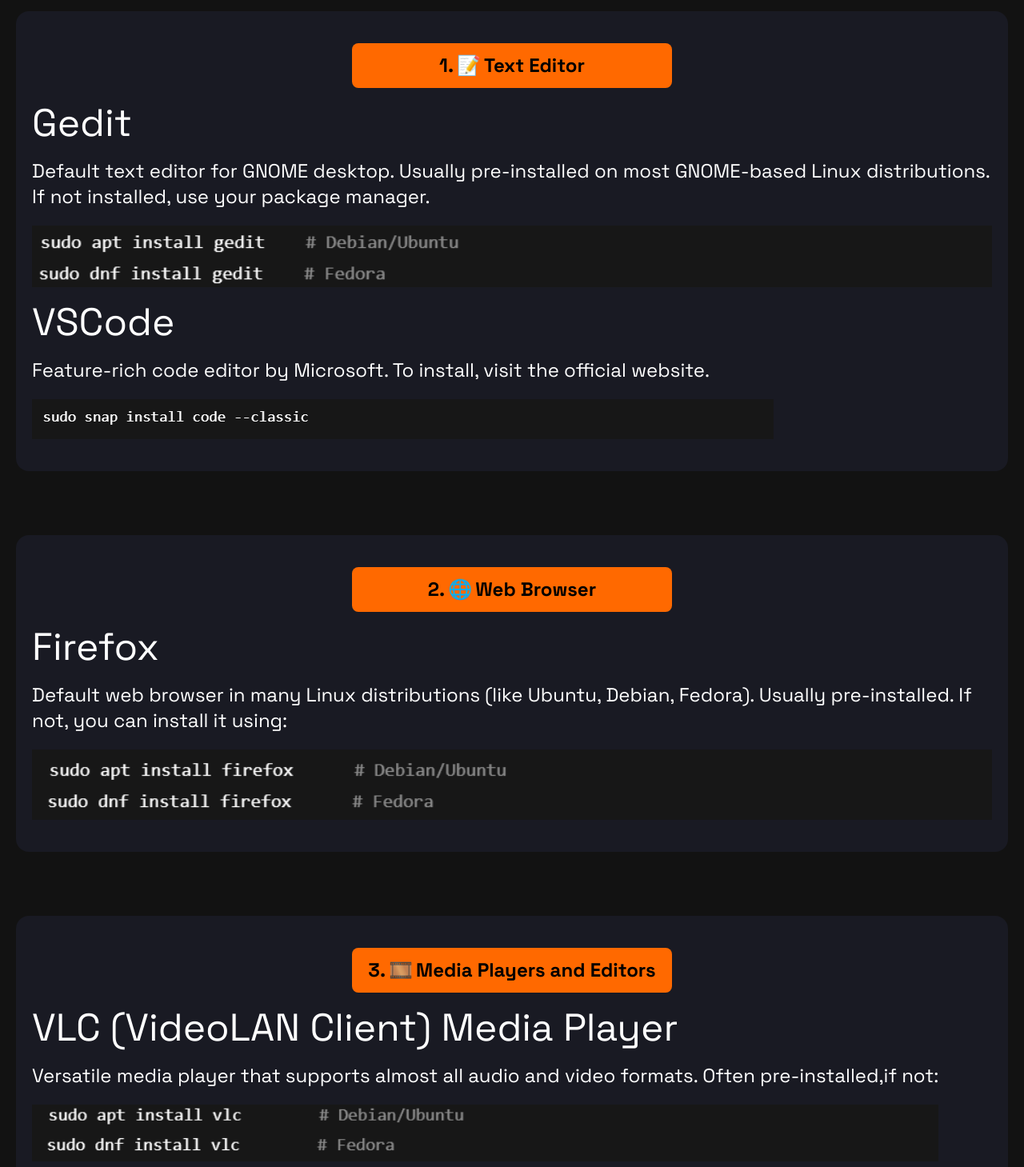
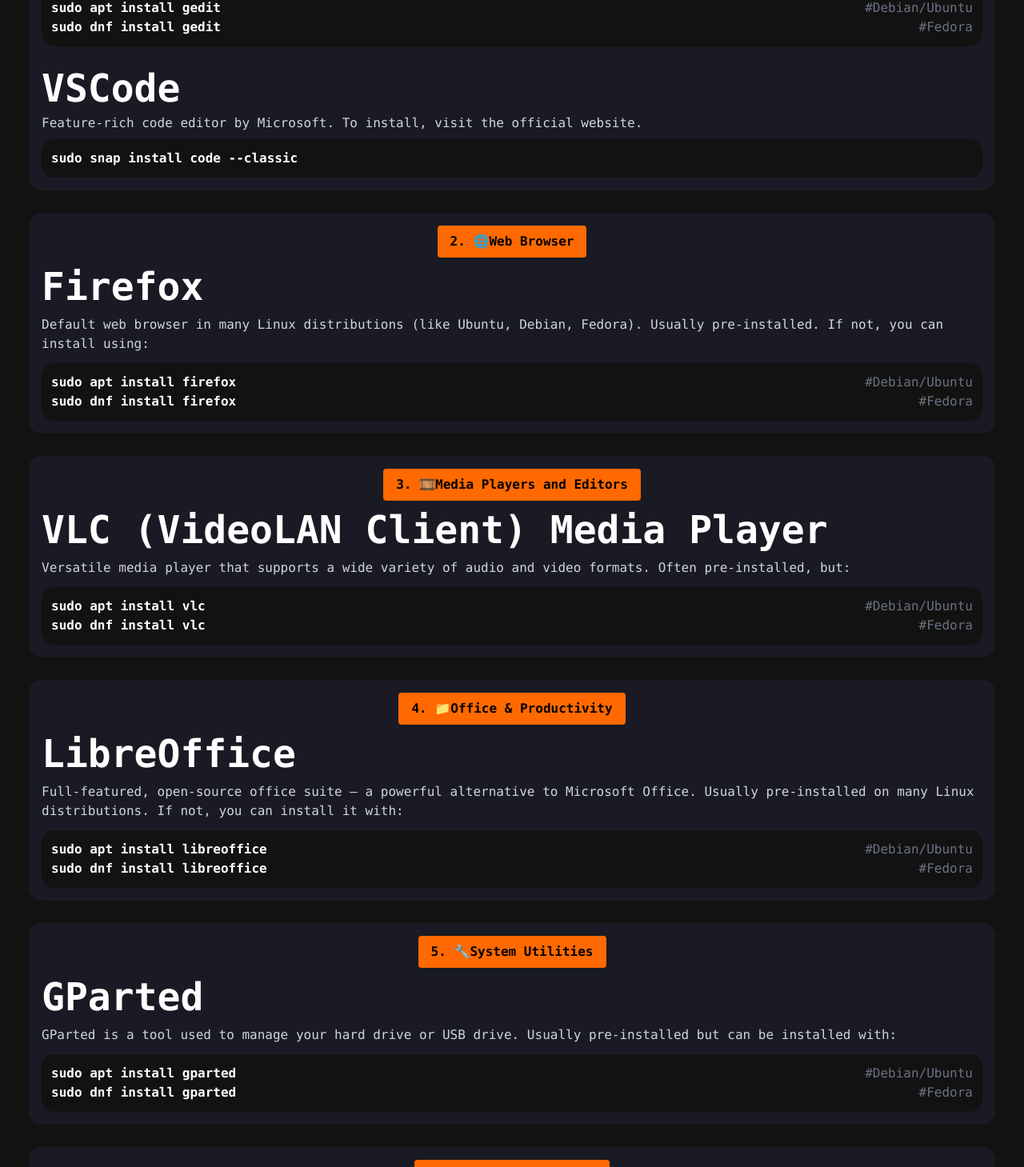
Before and after one commit to ZE206/GLUG-Website, a React (Vite) app: page /recommended-software in a window 1280 px wide. Shown: the part 380-1839 px from the top of the page at 80% size. Built offline with nearby package versions, Linux system fonts and the light colour scheme.

Commit message:
som changes

```diff
--- a/src/components/Recommended_software/rec.tsx
+++ b/src/components/Recommended_software/rec.tsx
@@ -1,112 +1,130 @@
 import '../../App.css'
 import Footer from '../Footer';
-function Box(props: { icon: string; title: string,softwares:software[],idx:string }) {
+
+function terminalcode(str:string, str1:string = "",isgreentext:boolean = false){
+    if(isgreentext){
+        return (
+            <div className='bg rounded-lg text-sm md:text-lg text-white font-mono'>
+                <span>nmcli dev wifi list</span><span>ncmli dev  wifi connect <span className='text-green-500'>"Your network"</span> password <span className='text-green-500'>"Your password"</span></span>
+            </div>
+        )
+    }
     return (
-        <div className='flex w-full py-5 md:py-10 gap-5 flex-col container px-5 justify-center rounded-2xl'>
-            <div className='w-full bg-orange-500 flex self-center justify-center items-center p-3 gap-1 text-black font-extrabold rounded-lg text-black-500 md:w-1/3'>
-                <span>{props.idx}.</span>
-                <div className='text-white'>{props.icon}</div>
-                <div className=''>{props.title}</div>
+        <div className='bg p-3 flex justify-between rounded-lg text-sm md:text-lg text-white font-mono'>
+            <span className='text-white'>{str}</span>
+            <span className='text-gray-500 text-sm ml-2'>{str1}</span>
+        </div>
+    )
+}
+
+function RecommendedSoftware() {
+
+     const sections = [
+    {
+      id: "1",
+      title: "📝Text Editor",
+      name: "Gedit",
+      description:
+        "Default text editor for GNOME desktop. Usually pre-installed on most GNOME-based Linux distributions. If not installed, use your package manager.",
+      commands: [
+        { distro: "Debian/Ubuntu", command: "sudo apt install gedit" },
+        { distro: "Fedora", command: "sudo dnf install gedit" },
+      ],
+      note: "VSCode",
+      noteDescription: "Feature-rich code editor by Microsoft. To install, visit the official website.",
+      noteCommand: "sudo snap install code --classic",
+    },
+    {
+      id: "2",
+      title: "🌐Web Browser",
+      name: "Firefox",
+      description:
+        "Default web browser in many Linux distributions (like Ubuntu, Debian, Fedora). Usually pre-installed. If not, you can install using:",
+      commands: [
+        { distro: "Debian/Ubuntu", command: "sudo apt install firefox" },
+        { distro: "Fedora", command: "sudo dnf install firefox" },
+      ],
+    },
+    {
+      id: "3",
+      title: "🎞️Media Players and Editors",
+      name: "VLC (VideoLAN Client) Media Player",
+      description:
+        "Versatile media player that supports a wide variety of audio and video formats. Often pre-installed, but:",
+      commands: [
+        { distro: "Debian/Ubuntu", command: "sudo apt install vlc" },
+        { distro: "Fedora", command: "sudo dnf install vlc" },
+      ],
+    },
+    {
+      id: "4",
+      title: "📁Office & Productivity",
+      name: "LibreOffice",
+      description:
+        "Full-featured, open-source office suite — a powerful alternative to Microsoft Office. Usually pre-installed on many Linux distributions. If not, you can install it with:",
+      commands: [
+        { distro: "Debian/Ubuntu", command: "sudo apt install libreoffice" },
+        { distro: "Fedora", command: "sudo dnf install libreoffice" },
+      ],
+    },
+    {
+      id: "5",
+      title: " 🔧System Utilities",
+      name: "GParted",
+      description:
+        "GParted is a tool used to manage your hard drive or USB drive. Usually pre-installed but can be installed with:",
+      commands: [
+        { distro: "Debian/Ubuntu", command: "sudo apt install gparted" },
+        { distro: "Fedora", command: "sudo dnf install gparted" },
+      ],
+    },
+    {
+      id: "6",
+      title: "🧪Development Tools",
+      name: "Git",
+      description:
+        "Git is a free and open-source version control system. It helps you track changes in your code and collaborate with others. Whether you're working on personal projects or with a team, Git keeps your project organized and safe. Usually not preinstalled and can be installed using:",
+      commands: [
+        { distro: "Debian/Ubuntu", command: "sudo apt install git" },
+        { distro: "Fedora", command: "sudo dnf install git" },
+      ],
+    },
+  ]
+
+  return (
+    <div className="bg-[#121212] text-white font-mono text-lg p-6 h-full">
+      <div className="w-full flex flex-col p-3 gap-7 text-xs md:text-base">
+        {sections.map((section) => (
+          <div key={section.id} className="p-4 container flex rounded-2xl gap-3 flex-col">
+            <div className="bg-orange-500 text-black px-4 py-2 text-xs md:text-base flex self-center  font-bold text-center rounded">
+              {section.id}. {section.title}
             </div>
-            <div className='flex flex-col self-start items-start gap-5'>
-                {props.softwares.map((software: software, index: number) => (
-                    <div key={index} className='flex flex-col gap-5 text-left text-white'>
-                        <span className='text-left text-3xl md:text-5xl self-center md:self-baseline'>{software.name}</span>
-                        <span className='text-left'>{software.description}</span>
-                        <span className=''><img src={software.img} className=' object-left h-10 object-cover md:w-full md:h-full'></img></span>
-                    </div>
-                ))}
+            <h2 className="text-5xl font-bold text-white">{section.name}</h2>
+            <p className="text-gray-300">{section.description}</p>
+            <div className="rounded-2xl p-3 flex flex-col bg-[#121212]">
+              {section.commands.map((cmd, index) => (
+                <div key={index} className="flex gap-4 justify-between  ">
+                  <span className="text-white font-bold">{cmd.command}</span>
+                  <span className="text-gray-500">#{cmd.distro}</span>
+                </div>
+              ))}
             </div>
-        </div>
-    );
+
+            {section.note && (
+              <div className="mt-4 space-y-2 rounded-2xl ">
+                <h3 className="text-5xl font-bold text-white">{section.note}</h3>
+                <p className="text-gray-300">{section.noteDescription}</p>
+                <div className="flex items-center space-x-4 bg-[#121212] rounded-2xl p-3">
+                  <span className=" font-bold">{section.noteCommand}</span>
+                </div>
+              </div>
+            )}
+          </div>
+        ))}
+      </div>
+    </div>
+  )
 }
 
 
-
-
-
-
-function RecommendedSoftware() {
-
-    return (
-        <div className =' font-primary text-lg md:text-2xl px-5 py-10 w-full h-full items-center bg flex  flex-col gap-5  text-white'>
-        <h1 className='font-bold text-2xl px-3  '>Recommended Softwares for new gluggies</h1>
-        <h2 className='text-center text-sm md:text-lg w-full md:w-1/2 mb-4'>
-            This page features essential free and open-source software that can enhance your Linux experience.
-            All tools listed here are beginner-friendly and useful for daily use,development,or learning more about your system.
-        </h2>
-        <div className = "flex flex-col gap-20 items-center justify-center w-full m-3">
-        <Box icon="📝" title="Text Editor" softwares={recommendedSoftwareList[0]} idx="1" />
-        <Box icon="🌐" title="Web Browser" softwares={recommendedSoftwareList[1]} idx="2" />
-        <Box icon="🎞️" title="Media Players and Editors" softwares={recommendedSoftwareList[2]} idx="3" />
-        <Box icon="📁" title="Office & Productivity" softwares={recommendedSoftwareList[3]} idx="4" />
-        <Box icon="🔧" title="System Utilities" softwares={recommendedSoftwareList[4]} idx="5" />
-        <Box icon="🧪" title="Development Tools" softwares={recommendedSoftwareList[5]} idx="6" />
-        </div>
-        </div>
-    );
-}
-
-
-class software {
-    name: string;
-    description: string;
-    img: string;
-
-    constructor(name: string, description: string, img: string) {
-        this.name = name;
-        this.description = description;
-        this.img = img;
-    }
-}
-
-const recommendedSoftwareList: software[][] = [
-    [
-        new software(
-            'Gedit',
-            "Default text editor for GNOME desktop. Usually pre-installed on most GNOME-based Linux distributions. If not installed, use your package manager.",
-            '/src/assets/gedit.png'
-        ),
-        new software(
-            'VSCode',
-            'Feature-rich code editor by Microsoft. To install, visit the official website.',
-            '/src/assets/vscode.png'
-        )
-    ],
-    [
-        new software(
-            'Firefox',
-            'Default web browser in many Linux distributions (like Ubuntu, Debian, Fedora).\nUsually pre-installed.\nIf not, you can install it using:',
-            '/src/assets/firefox.png'
-        ),
-    ],
-    [
-        new software(
-            'VLC (VideoLAN Client) Media Player',
-            'Versatile media player that supports almost all audio and video formats.\nOften pre-installed,if not:',
-            '/src/assets/VLC.png'
-        )
-    ],
-    [
-        new software(
-            'LibreOffice',
-            'Full-featured, open source office suite — a powerful alternative to Microsoft Office\nUsually pre-installed on many Linux distributions.\nIf not, you can install it with.',
-            '/src/assets/LibreOffice.png'
-        )
-    ], [
-        new software(
-            'GParted',
-            'GParted is a tool used to manage your hard drive or USB drive.\nUsually pre-installed but can be installed with',
-            '/src/assets/Gpart.png'
-        )
-    ],
-    [
-        new software(
-            'Git',
-            'Git is a free and open-source version control system. It helps you track changes in your code and collaborate with others.\n\nWhether you’re working alone or with a team, Git helps keep your projects organized and safe.\n\nUsually not preinstalled and can be installed using',
-            '/src/assets/git.png'
-        )
-    ]
-
-];
 export default RecommendedSoftware;
```
